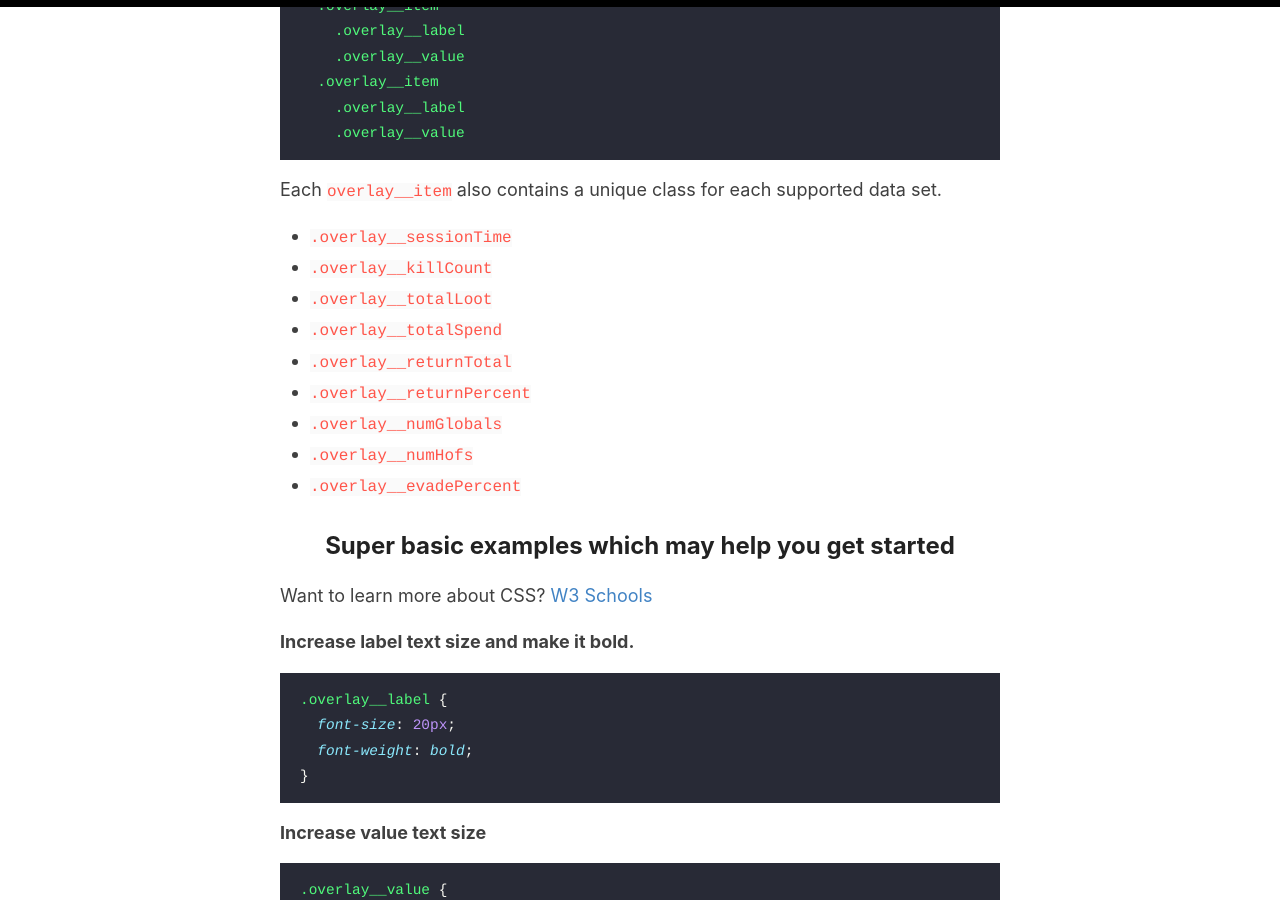
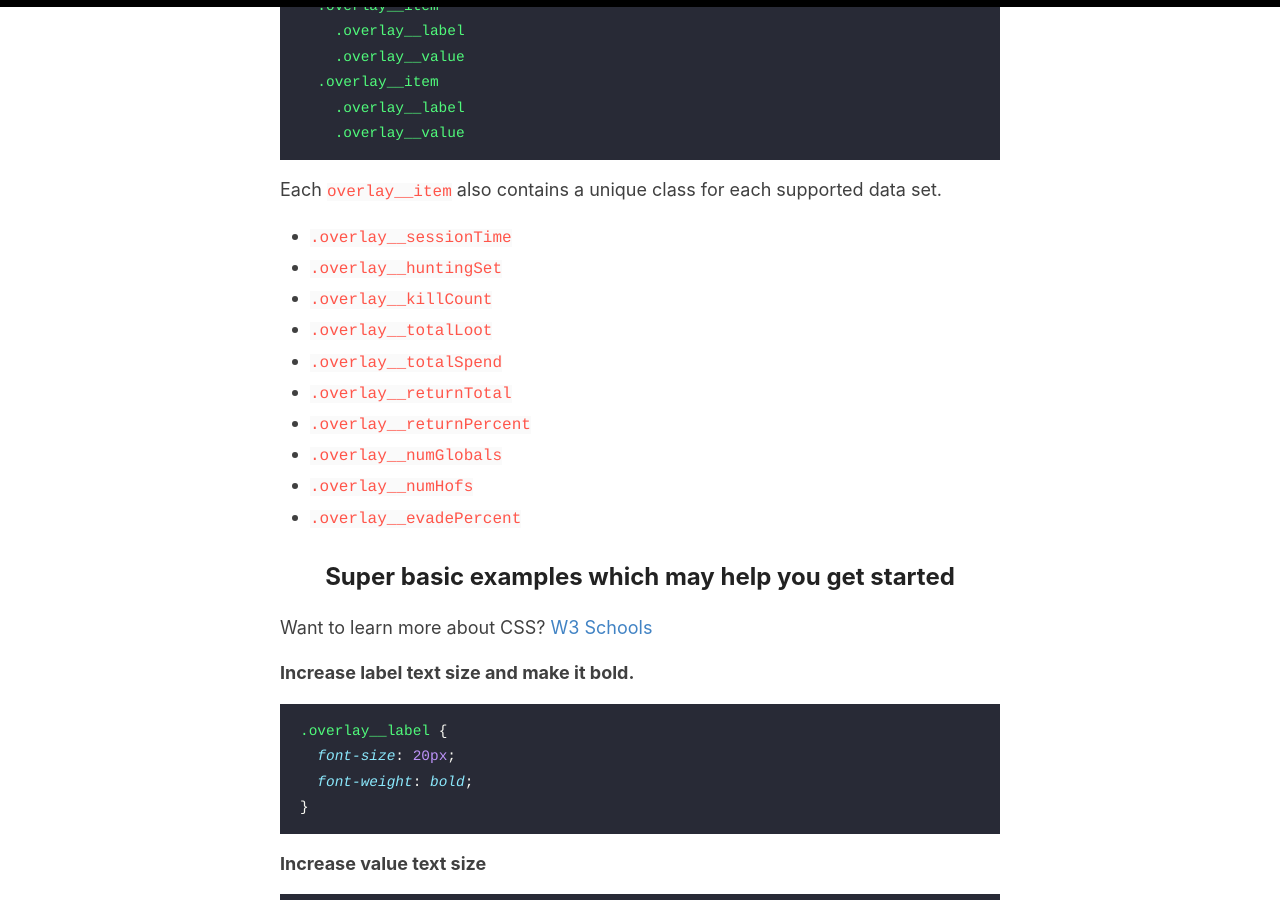
Before and after one commit to Entropia-Tracker/entropia-tracker.github.io, a Jekyll site: the page built from _pages/overlay.md, in a window 1280 px wide and 900 px high, scrolled down 338 px. Built offline with Jekyll 4.4.1, drawn with Linux system fonts in a browser that asks for light colours.

Commit message:
chore: added hunting set to available classes

```diff
--- a/_pages/overlay.md
+++ b/_pages/overlay.md
@@ -19,6 +19,7 @@ The overlay is built up with flexbox in this simple structure and these generic
 Each `overlay__item` also contains a unique class for each supported data set.
 
 - `.overlay__sessionTime`
+- `.overlay__huntingSet`
 - `.overlay__killCount`
 - `.overlay__totalLoot`
 - `.overlay__totalSpend`
```
